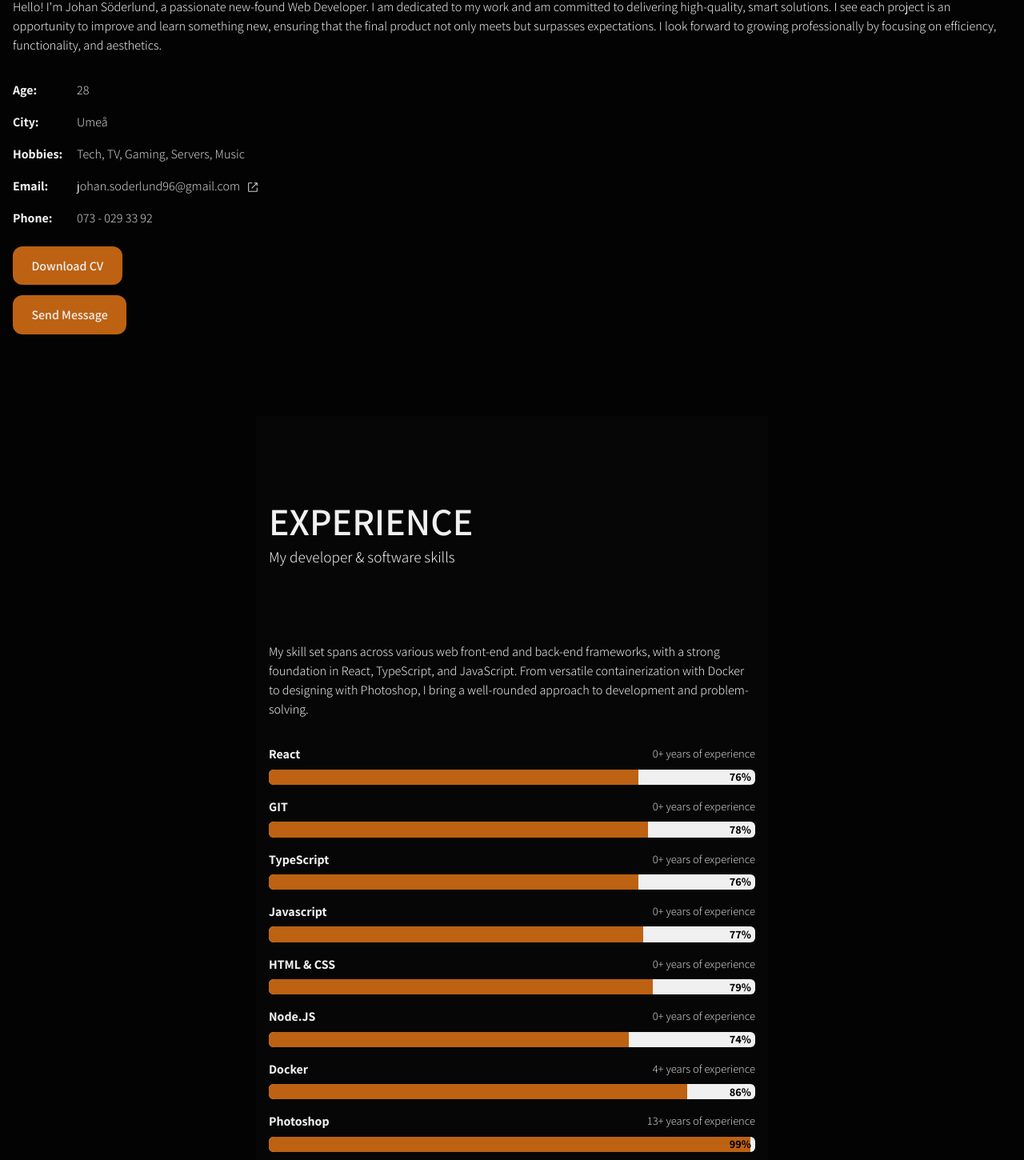
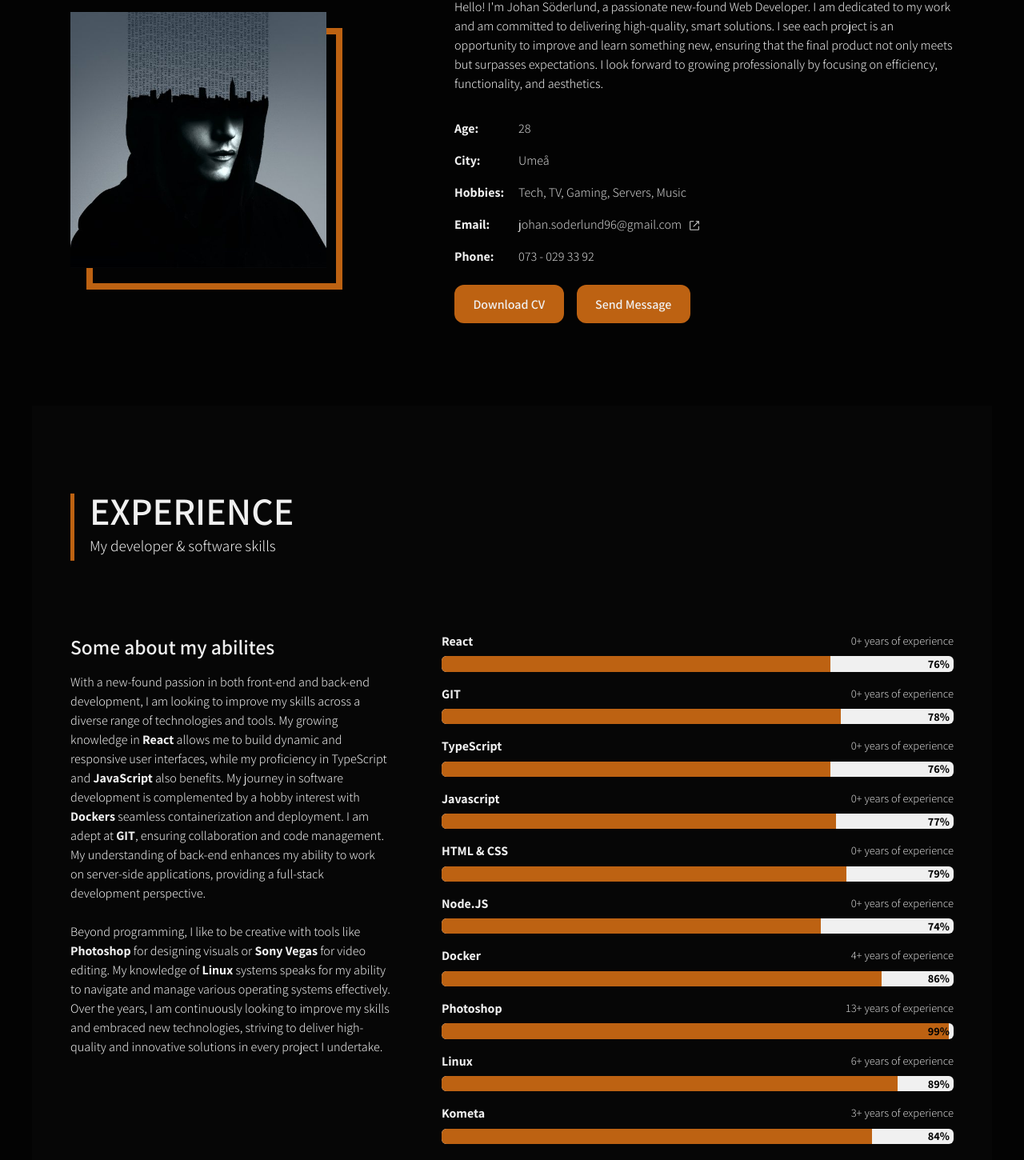
Before and after one commit to jhn322/portfolio-react, a React (Vite) app: page / in a window 1280 px wide. Shown: the part 1137-2587 px from the top of the page at 80% size. Built offline with nearby package versions, Linux system fonts and the light colour scheme; a web font is replaced by a local one.

Commit message:
responsive design completed for all sections

```diff
--- a/src/components/About.jsx
+++ b/src/components/About.jsx
@@ -1,6 +1,7 @@
 import React from "react";
 import { RxExternalLink } from "react-icons/rx";
 import "../styles/About.css";
+import profilePic from "../assets/pfp.jpg";
 
 // Calculate my age
 const calculateAge = (birthDate) => {
@@ -27,18 +28,22 @@ const About = () => {
   const age = calculateAge("1996-05-02");
 
   return (
-    <section className="container" id="about">
+    <section className="aboutContainer" id="about">
       <div className="me">
         <h2>About Me</h2>
         <p className="main">Main information about me</p>
       </div>
       <article className="information">
+        <div className="profileContainer">
+          <img src={profilePic} alt="Profile Picture" className="profilePic" />
+        </div>
+        <div className="contentContainer">
           <h3 className="infoHeadline">
             I'm Johan, <span>Web Developer</span>
           </h3>
           <p>
-          Hello! I'm Johan Söderlund, a passionate new-found Web Developer. I am
-          dedicated to my work and am committed to delivering high-quality,
+            Hello! I'm Johan Söderlund, a passionate new-found Web Developer. I
+            am dedicated to my work and am committed to delivering high-quality,
             smart solutions. I see each project is an opportunity to improve and
             learn something new, ensuring that the final product not only meets
             but surpasses expectations. I look forward to growing professionally
@@ -81,6 +86,7 @@ const About = () => {
               <button>Send Message</button>
             </a>
           </div>
+        </div>
       </article>
     </section>
   );
--- a/src/components/Contact.jsx
+++ b/src/components/Contact.jsx
@@ -77,6 +77,7 @@ const Contact = () => {
         <h2>Contact Me</h2>
         <p className="main">Get in touch with me</p>
       </div>
+      <div className="innerInfo">
         <article className="infoContainer">
           <h3 className="infoTitle">My Information</h3>
           <ul className="infoList">
@@ -149,6 +150,7 @@ const Contact = () => {
             </span>
           </div>
         )}
+      </div>
     </section>
   );
 };
--- a/src/components/Experience.jsx
+++ b/src/components/Experience.jsx
@@ -110,23 +110,46 @@ const Experience = () => {
   });
 
   return (
-    <div id="experience" className="experienceContainer" ref={sectionRef}>
+    <section id="experience" className="experienceContainer" ref={sectionRef}>
+      <div className="meExperience">
         <div className="me">
           <h2>Experience</h2>
           <p className="main">My developer & software skills</p>
         </div>
+      </div>
+      <div className="innerContainer">
+        <article className="infoContainer">
+          <h3 className="infoHeadline">Some about my abilites</h3>
           <p className="info">
-        My skill set spans across various web front-end and back-end frameworks,
-        with a strong foundation in React, TypeScript, and JavaScript. From
-        versatile containerization with Docker to designing with Photoshop, I
-        bring a well-rounded approach to development and problem-solving.
+            With a new-found passion in both front-end and back-end development,
+            I am looking to improve my skills across a diverse range of
+            technologies and tools. My growing knowledge in{" "}
+            <strong>React</strong> allows me to build dynamic and responsive
+            user interfaces, while my proficiency in TypeScript and{" "}
+            <strong>JavaScript</strong> also benefits. My journey in software
+            development is complemented by a hobby interest with{" "}
+            <strong>Dockers</strong> seamless containerization and deployment. I
+            am adept at <strong>GIT</strong>, ensuring collaboration and code
+            management. My understanding of back-end enhances my ability to work
+            on server-side applications, providing a full-stack development
+            perspective. <br /> <br /> Beyond programming, I like to be creative
+            with tools like <strong>Photoshop</strong> for designing visuals or{" "}
+            <strong>Sony Vegas</strong> for video editing. My knowledge of{" "}
+            <strong>Linux</strong> systems speaks for my ability to navigate and
+            manage various operating systems effectively. Over the years, I am
+            continuously looking to improve my skills and embraced new
+            technologies, striving to deliver high-quality and innovative
+            solutions in every project I undertake.
           </p>
+        </article>
+        <div className="skillItemsWrapper">
           {updatedExperiences.map((exp, index) => (
             <div key={exp.skill} className="skillItem">
               <div className="skillInfo">
                 <span className="skillName">{exp.skill}</span>
                 <span className="skillYears">
-              {exp.years}+ {exp.years === 1 ? "year" : "years"} of experience
+                  {exp.years}+ {exp.years === 1 ? "year" : "years"} of
+                  experience
                 </span>
               </div>
               <div className="skillBarContainer">
@@ -144,6 +167,8 @@ const Experience = () => {
             </div>
           ))}
         </div>
+      </div>
+    </section>
   );
 };
 
--- a/src/components/Footer.jsx
+++ b/src/components/Footer.jsx
@@ -20,7 +20,7 @@ const Footer = () => {
           }
           onMouseOut={(e) => (e.currentTarget.style.color = "#f0f0f0")}
         >
-          <FaGithub size={24} />
+          <FaGithub size={28} />
         </a>
         <a
           href="https://www.linkedin.com/in/johan-s%C3%B6derlund-31b9862b7/"
@@ -32,7 +32,7 @@ const Footer = () => {
           }
           onMouseOut={(e) => (e.currentTarget.style.color = "#f0f0f0")}
         >
-          <FaLinkedin size={24} />
+          <FaLinkedin size={28} />
         </a>
       </div>
     </footer>
--- a/src/components/Projects.jsx
+++ b/src/components/Projects.jsx
@@ -98,11 +98,14 @@ const Projects = () => {
   ];
 
   return (
-    <div id="projects" className="projectsContainer">
+    <div id="projects" className="projectsWrapper">
+      <div className="meExperience">
         <div className="me">
           <h2>Projects</h2>
           <p className="main">Take a look at my portfolio</p>
         </div>
+      </div>
+      <div className="projectsContainer">
         {projects.map((project, index) => (
           <ProjectCard
             key={index}
@@ -111,6 +114,7 @@ const Projects = () => {
           />
         ))}
       </div>
+    </div>
   );
 };
 
--- a/src/index.css
+++ b/src/index.css
@@ -30,7 +30,6 @@ a:hover {
 }
 
 body {
-  display: flex;
   place-items: center;
   min-width: 20rem;
   min-height: 100vh;
--- a/src/styles/About.css
+++ b/src/styles/About.css
@@ -7,8 +7,10 @@
   font-family: "Assistant", sans-serif;
 }
 
-.container {
+.aboutContainer {
   padding: 6rem 1rem;
+  max-width: 75rem;
+  margin: 0 auto;
 }
 
 .me {
@@ -22,6 +24,10 @@
 
 .main {
   font-size: 1.2rem;
+}
+
+.profileContainer {
+  display: none;
 }
 
 .infoHeadline {
@@ -75,3 +81,66 @@
   align-items: flex-start;
   margin-top: 1rem;
 }
+
+/* Bigger screens */
+@media (min-width: 1024px) {
+  .aboutContainer {
+    padding: 6rem 3rem;
+  }
+
+  .me {
+    display: flex;
+    flex-direction: column;
+    justify-content: center;
+    position: relative;
+    padding-left: 1.5rem;
+  }
+
+  .me::before {
+    content: "";
+    position: absolute;
+    left: 0;
+    top: 30%;
+    transform: translateY(-50%);
+    height: 45%;
+    width: 5px;
+    background-color: var(--accent-color);
+  }
+
+  .information {
+    display: flex;
+    align-items: center;
+    gap: 10rem;
+  }
+
+  .profileContainer {
+    display: block;
+    position: relative;
+    width: 40%;
+    max-width: 20rem;
+    aspect-ratio: 1;
+    flex-shrink: 0;
+  }
+
+  .profilePic {
+    width: 100%;
+    height: 100%;
+    object-fit: cover;
+  }
+
+  .profileContainer::after {
+    content: "";
+    position: absolute;
+    top: 20px;
+    left: 20px;
+    right: -20px;
+    bottom: -20px;
+    border: 8px solid var(--accent-color);
+    z-index: -1;
+  }
+
+  .buttons {
+    flex-direction: row;
+    gap: 1rem;
+  }
+}
--- a/src/styles/Contact.css
+++ b/src/styles/Contact.css
@@ -9,7 +9,6 @@
 
 section#contact {
   padding: 6rem 1rem;
-  max-width: 40rem;
   margin: 0 auto;
 }
 
@@ -120,3 +119,30 @@ textarea {
     opacity: 0;
   }
 }
+
+/* Bigger screens */
+@media (min-width: 1024px) {
+  section#contact {
+    padding: 6rem 3rem;
+    max-width: 75rem;
+    margin: 0 auto;
+  }
+
+  .innerInfo {
+    display: flex;
+    flex-direction: row;
+    align-items: flex-start;
+    justify-content: space-between;
+    margin: 0 auto;
+    gap: 2rem;
+  }
+
+  .infoTitle,
+  .infoList {
+    margin-top: 0.8rem;
+  }
+
+  form {
+    flex: 1;
+  }
+}
--- a/src/styles/Experience.css
+++ b/src/styles/Experience.css
@@ -8,7 +8,6 @@
 }
 
 .experienceContainer {
-  max-width: 40rem;
   margin: 0 auto;
   padding: 6rem 1rem;
   background-color: var(--bg-grey-color);
@@ -61,3 +60,34 @@
   font-weight: bold;
   color: var(--bg-color);
 }
+
+/* Bigger screens */
+@media (min-width: 1024px) {
+  .meExperience {
+    max-width: 69rem;
+    margin: 0 auto;
+  }
+
+  .experienceContainer {
+    padding: 6rem 3rem;
+  }
+
+  .innerContainer {
+    margin: 0 auto;
+    max-width: 69rem;
+    display: flex;
+    flex-direction: row;
+    justify-content: flex-start;
+  }
+
+  .infoContainer {
+    max-width: 25rem;
+    margin-right: 4rem;
+  }
+
+  .skillItemsWrapper {
+    display: flex;
+    flex-direction: column;
+    flex: 2;
+  }
+}
--- a/src/styles/Header.css
+++ b/src/styles/Header.css
@@ -4,6 +4,10 @@
   box-sizing: border-box;
   margin: 0;
   padding: 0;
+}
+
+body {
+  width: 100%;
 }
 
 .parallax {
--- a/src/styles/Projects.css
+++ b/src/styles/Projects.css
@@ -7,11 +7,15 @@
   font-family: "Assistant", sans-serif;
 }
 
+.projectsWrapper {
+  padding: 6rem 1rem;
+  background-color: var(--bg-grey-color);
+}
+
 .projectsContainer {
   display: grid;
   grid-template-columns: repeat(auto-fit, minmax(20rem, 1fr));
   gap: 1rem;
-  padding: 6rem 1rem;
   background-color: var(--bg-grey-color);
 }
 
@@ -116,3 +120,16 @@
   font-size: 0.8rem;
   font-weight: 500;
 }
+
+/* Bigger screens */
+@media (min-width: 1024px) {
+  .projectsWrapper {
+    padding: 6rem 3rem;
+  }
+
+  .projectsContainer {
+    grid-template-columns: repeat(2, 1fr);
+    max-width: 69rem;
+    margin: 0 auto;
+  }
+}
--- a/src/styles/WorkEducation.css
+++ b/src/styles/WorkEducation.css
@@ -105,3 +105,17 @@
     transform: translateY(0);
   }
 }
+
+/* Bigger screens */
+@media (min-width: 1024px) {
+  .workEducation {
+    padding: 6rem 3rem;
+  }
+
+  .historyContainer {
+    display: flex;
+    flex-direction: row;
+    align-items: center;
+    justify-content: center;
+  }
+}
```
Also changed, not shown: src/assets/pfp.jpg (added). Lines whose indentation alone changed are shown as unchanged.
